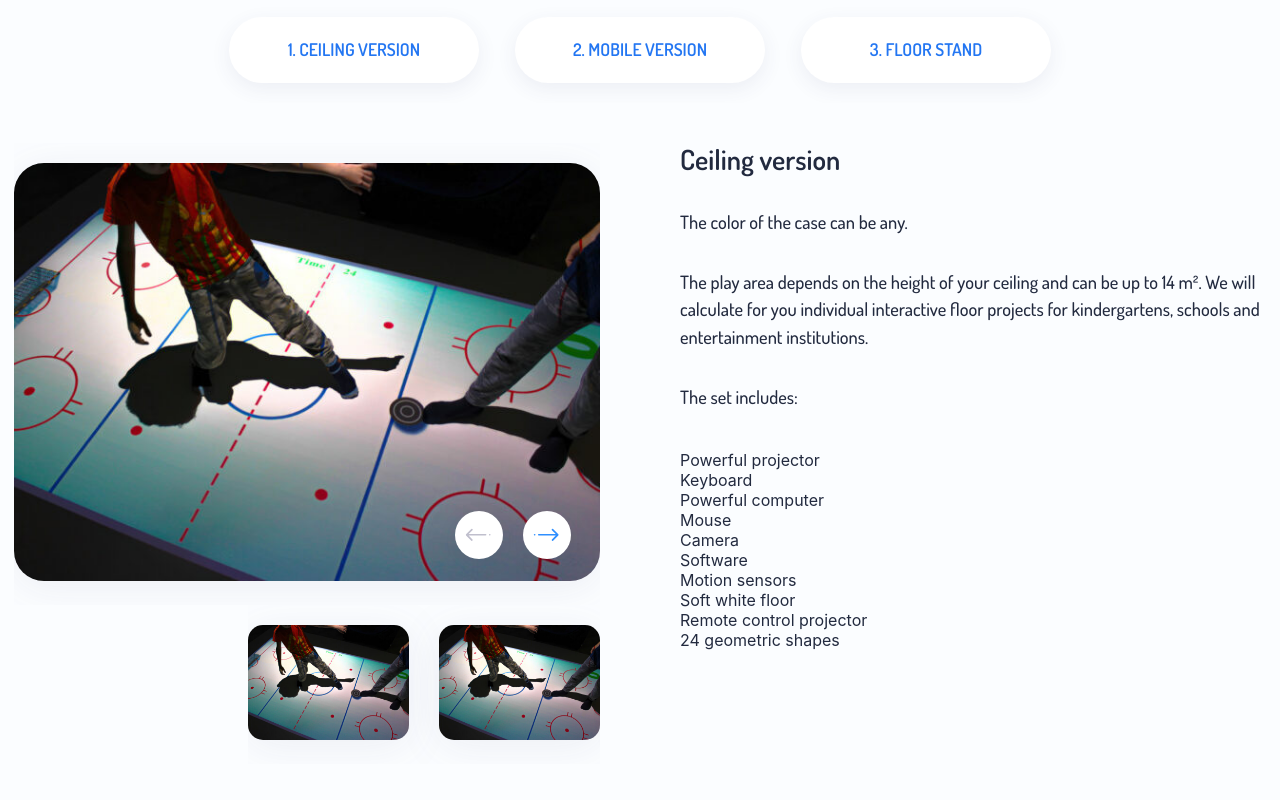
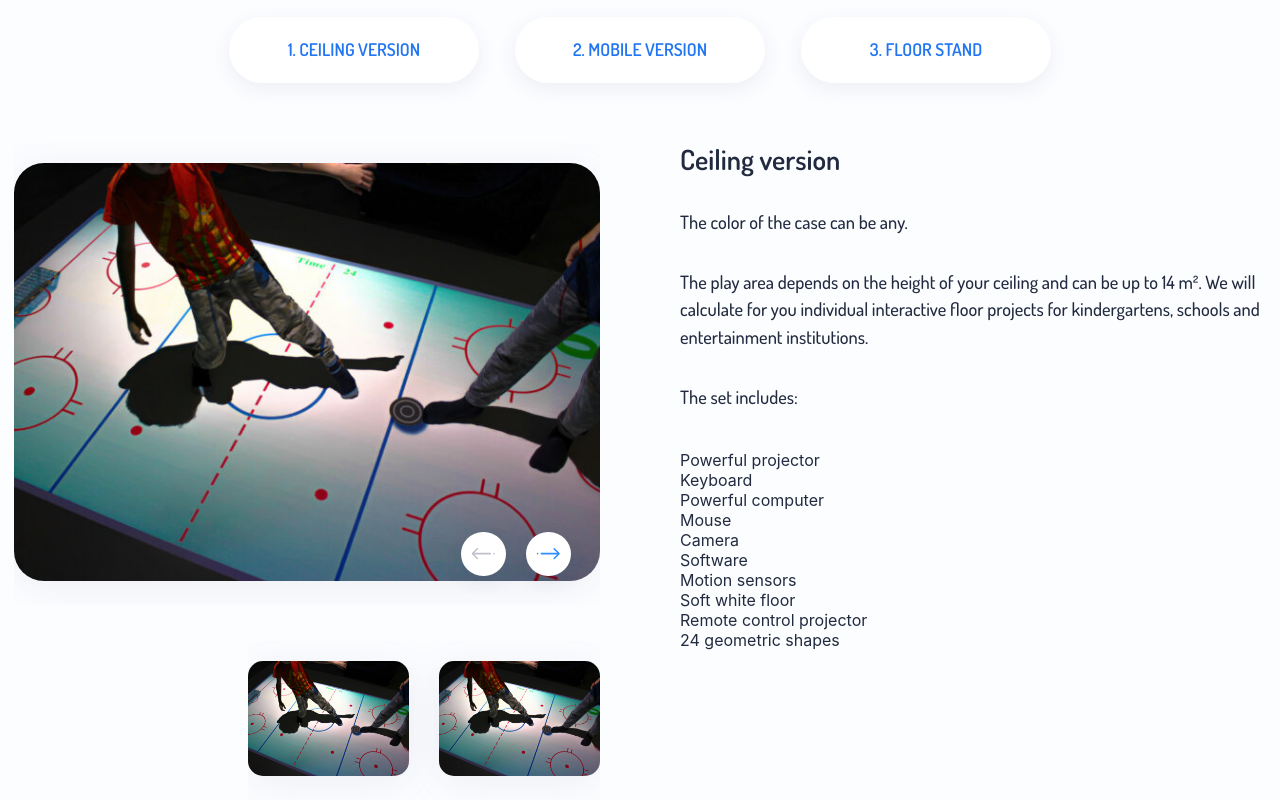
Before and after one commit to OgurtsovArtem/Kids_Jump, a React (Create React App) app: page / in a window 1280 px wide. Shown: the part 3443-4243 px from the top of the page. Before the commit the page ends 4207 px from the top, so only its background shows below. Built offline with nearby package versions, Linux system fonts and the light colour scheme; a web font is replaced by a local one.

Commit message:
fixed components size

```diff
--- a/src/Ui-Kit/ArrowButtonSmall/ArrowButtonSmall.scss
+++ b/src/Ui-Kit/ArrowButtonSmall/ArrowButtonSmall.scss
@@ -3,8 +3,6 @@
 @import "../../styles/mixin.scss";
 
 .arrow-button-small {
-  width: rem(48);
-  height: rem(48);
   background-color: $whiteColor;
   display: flex;
   justify-content: center;
@@ -13,12 +11,14 @@
   border-radius: 50%;
   transition: 0.1s;
   flex-shrink: 0;
+  @include adaptive-value("width", 48, 40, $xxs);
+  @include adaptive-value("height", 48, 40, $xxs);
   &:active {
     transform: scale(0.97);
-    box-shadow: -2px 2px 6px rgba(0,0,0,0.2);
+    box-shadow: -2px 2px 6px rgba(0, 0, 0, 0.2);
   }
   &:disabled,
-  &[disabled]{
+  &[disabled] {
     pointer-events: none;
     .arrow-button-small__icon {
       fill: $grayColor300;
@@ -30,5 +30,4 @@
     width: 55%;
     height: 70%;
   }
-
 }
--- a/src/Ui-Kit/ImageSlider/ImageSlider.js
+++ b/src/Ui-Kit/ImageSlider/ImageSlider.js
@@ -1,33 +1,40 @@
-import React from 'react'
+import React from "react";
 
-import { Navigation, Pagination, Controller } from 'swiper';
-import { Swiper, SwiperSlide } from 'swiper/react';
-import SliderControls from '../SliderControls/SliderControls';
+import { Navigation, Pagination, Controller } from "swiper";
+import { Swiper, SwiperSlide } from "swiper/react";
+import SliderControls from "../SliderControls/SliderControls";
 // img
-import image from '../../images/ImageSlider/main2.jpg'
+import image from "../../images/ImageSlider/main2.jpg";
 
 // Import Swiper styles
-import 'swiper/css';
-import 'swiper/css/navigation';
-import 'swiper/css/pagination';
+import "swiper/css";
+import "swiper/css/navigation";
+import "swiper/css/pagination";
 // Import styles
-import './ImageSlider.scss'
-
+import "./ImageSlider.scss";
 
 function ImageSlider() {
-
   const [controlledSwiper, setControlledSwiper] = React.useState(null);
 
   const breakpoints = {
-
-  }
+    0: {
+      direction: "horizontal",
+      spaceBetween: 16,
+    },
+    520: {
+      direction: "vertical",
+      spaceBetween: 0,
+    },
+    788: {
+      direction: "horizontal",
+    },
+  };
   const navigation = {
-    prevEl: '.image-slider__button-left',
-    nextEl: '.image-slider__button-right',
-  }
+    prevEl: ".image-slider__button-left",
+    nextEl: ".image-slider__button-right",
+  };
   return (
     <div className="image-slider">
-
       <Swiper
         className="image-slider__main _swiper _auto-width"
         modules={[Navigation, Pagination, Controller]}
@@ -56,15 +63,20 @@ function ImageSlider() {
             <img className="image-slider__img" src={image} alt="slide" />
           </div>
         </SwiperSlide>
-        <SliderControls className='image-slider__controls' leftButtonClassName="image-slider__button-left" rightButtonClassName="image-slider__button-right" />
       </Swiper>
-
+      <SliderControls
+        className="image-slider__controls"
+        leftButtonClassName="image-slider__button-left"
+        rightButtonClassName="image-slider__button-right"
+      />
 
       <Swiper
         className="image-slider__mini _swiper _auto-width"
         modules={[Navigation, Controller]}
         spaceBetween={30}
         slidesPerView={2}
+        autoHeight={true}
+        breakpoints={breakpoints}
         onSwiper={setControlledSwiper}
       >
         <SwiperSlide>
@@ -89,7 +101,7 @@ function ImageSlider() {
         </SwiperSlide>
       </Swiper>
     </div>
-  )
+  );
 }
 
-export default ImageSlider
+export default ImageSlider;
--- a/src/Ui-Kit/ImageSlider/ImageSlider.scss
+++ b/src/Ui-Kit/ImageSlider/ImageSlider.scss
@@ -3,8 +3,20 @@
 @import "../../styles/mixin.scss";
 
 .image-slider {
+  position: relative;
+  min-width: 0;
+  @media (max-width: ($s+px)) and (min-width: ($xs+px)) {
+    display: flex;
+    gap: rem(40);
+  }
+
   &__main {
     position: relative;
+    flex: 0 0 70%;
+    @include adaptive-value("margin-bottom", 50, 15, $xxs);
+    @media (max-width: ($s+px)) and (min-width: ($xs+px)) {
+      margin-bottom: 0;
+    }
   }
   &__mini {
     max-width: 60%;
@@ -12,10 +24,21 @@
   }
   &__controls {
     position: absolute;
-    bottom: 10%;
+    bottom: 34%;
     right: 5%;
     gap: rem(20);
-
+    @media (max-width: ($s+px)) and (min-width: ($xs+px)) {
+      bottom: 6%;
+      right: 34%;
+    }
+    @media (max-width: ($xs+px)) {
+      bottom: 6%;
+      right: 70%;
+    }
+    @media (max-width: ($xxs+px)) {
+      bottom: 3%;
+      right: 64%;
+    }
   }
   &__image-container {
     filter: drop-shadow(0px 6px 20px rgba(61, 70, 118, 0.08));
@@ -29,11 +52,7 @@
     border-radius: rem(30);
   }
   &__button-left {
-
   }
   &__button-right {
-
   }
-
-
 }
```
Also changed, not shown: src/Ui-Kit/CheckList/CheckList.js (added, +24 -0 lines), src/Ui-Kit/CheckList/CheckList.scss (added, +28 -0 lines).
